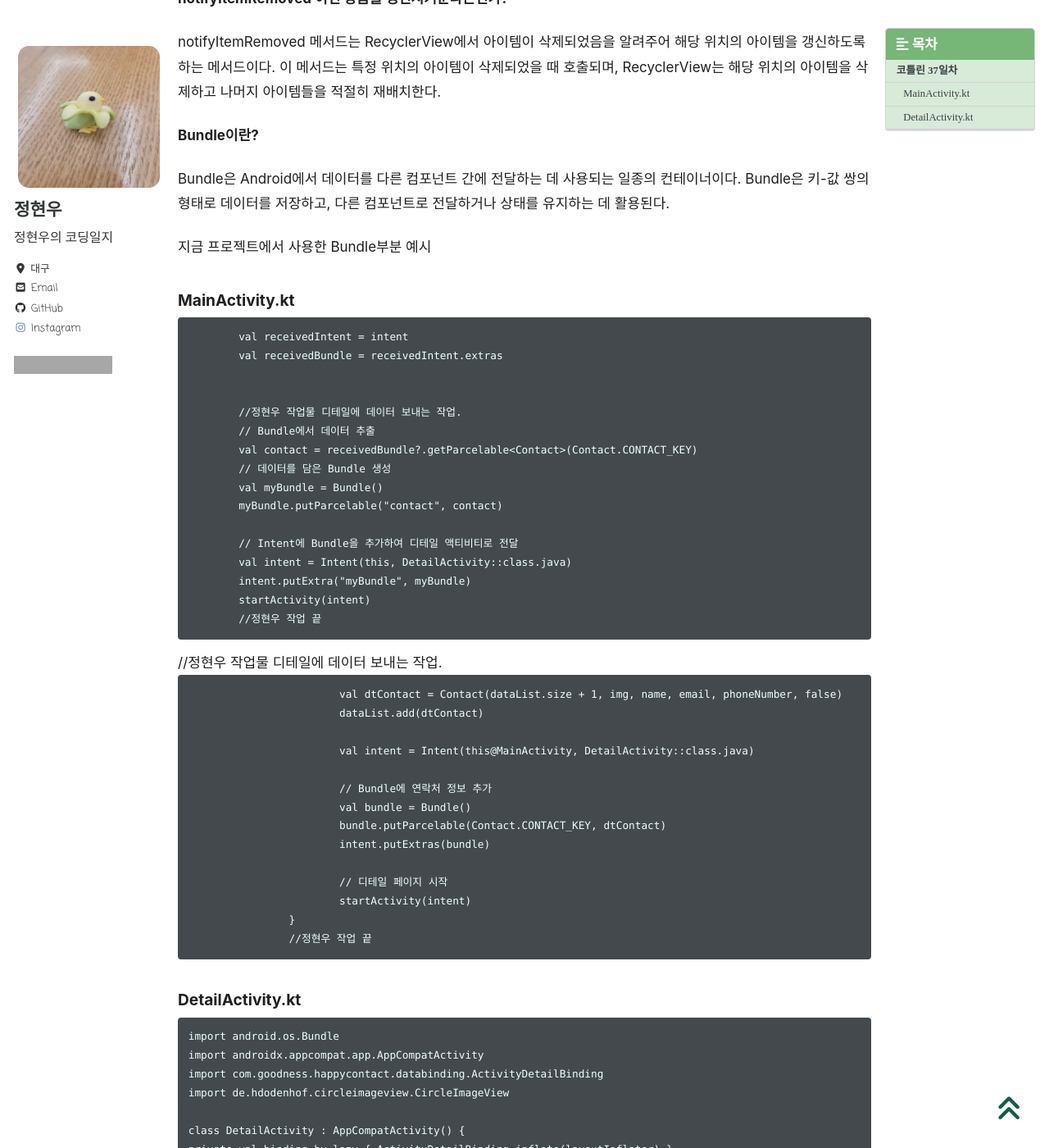
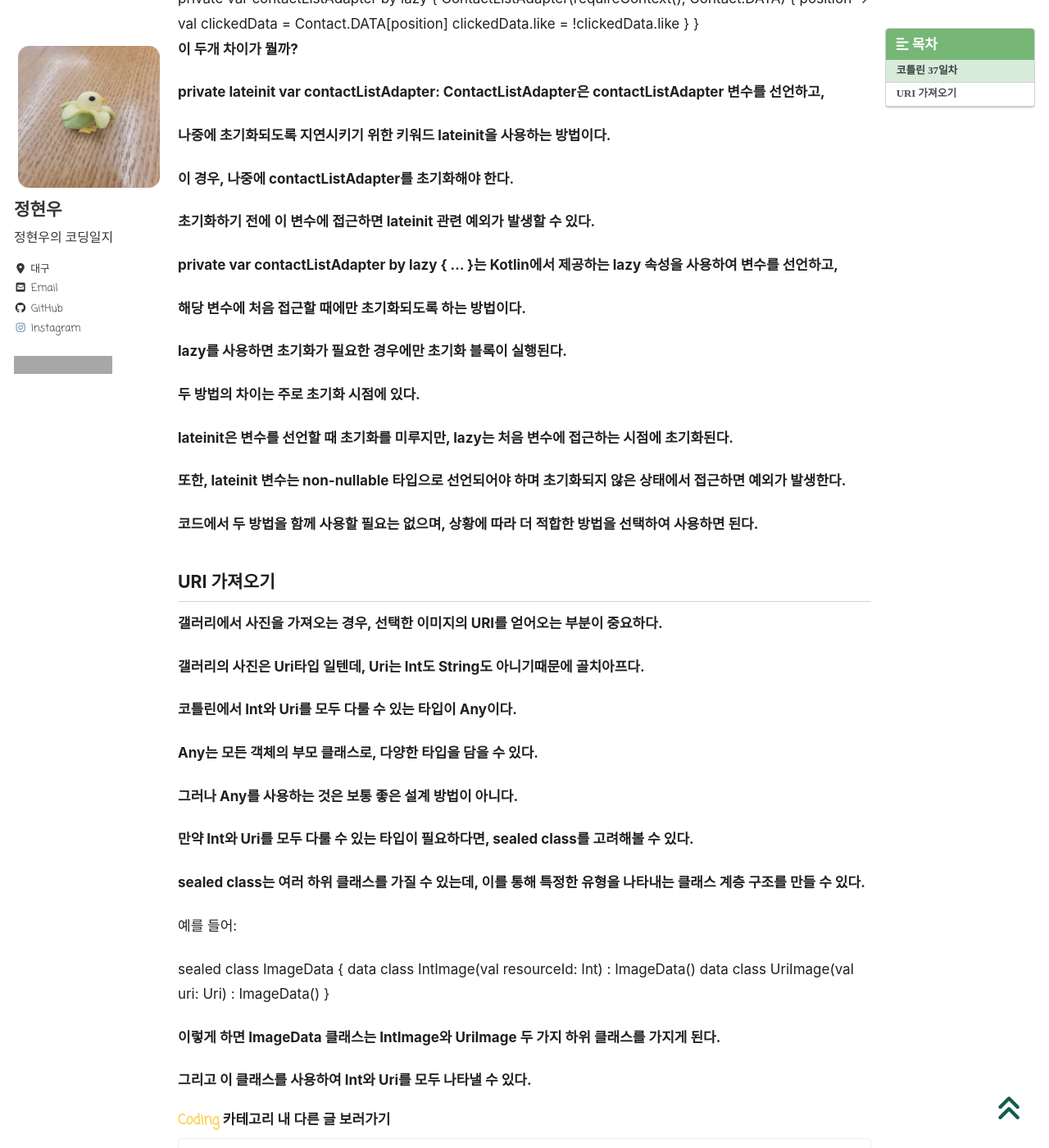
Before and after one commit to hyunparrot/hyunparrot.github.io, a Jekyll site: the page built from _posts/Blog/2024-01-17-kotlin-39.md, in a window 1280 px wide and 1400 px high, scrolled down 600 px. Shown: the whole window at 82% size. Built offline with Jekyll 4.4.1, drawn with Linux system fonts in a browser that asks for light colours; cached includes are drawn as plain includes; nearby versions of some CDN libraries; some web fonts are replaced; comment, search, counter and statistics services are not loaded; some of the changed text lies outside the part shown; grey boxes are pictures that could not be loaded.

Commit message:
Update 2024-01-17-kotlin-39.md

```diff
--- a/_posts/Blog/2024-01-17-kotlin-39.md
+++ b/_posts/Blog/2024-01-17-kotlin-39.md
@@ -22,103 +22,66 @@ last_modified_at: 2024-01-17
 
 **오늘은 8주차 팀프로젝트 과제에 집중하겠습니다!**
 
-객체
+
+private lateinit var contactListAdapter: ContactListAdapter
 
 
-**notifyItemRemoved 이건 상품을 갱신시켜준다는건가?**
+private var contactListAdapter by lazy {
+		ContactListAdapter(requireContext(), Contact.DATA) { position ->
+			val clickedData = Contact.DATA[position]
+		clickedData.like = !clickedData.like
+	}
+}
+**이 두개 차이가 뭘까?**
 
-notifyItemRemoved 메서드는 RecyclerView에서 아이템이 삭제되었음을 알려주어 해당 위치의 아이템을 갱신하도록 하는 메서드이다.
-이 메서드는 특정 위치의 아이템이 삭제되었을 때 호출되며,
-RecyclerView는 해당 위치의 아이템을 삭제하고 나머지 아이템들을 적절히 재배치한다.
+**private lateinit var contactListAdapter: ContactListAdapter은 contactListAdapter 변수를 선언하고,**
 
-**Bundle이란?**
+**나중에 초기화되도록 지연시키기 위한 키워드 lateinit을 사용하는 방법이다.**
 
-Bundle은 Android에서 데이터를 다른 컴포넌트 간에 전달하는 데 사용되는 일종의 컨테이너이다.
-Bundle은 키-값 쌍의 형태로 데이터를 저장하고, 다른 컴포넌트로 전달하거나 상태를 유지하는 데 활용된다.
+**이 경우, 나중에 contactListAdapter를 초기화해야 한다.**
 
-지금 프로젝트에서 사용한 Bundle부분 예시
+**초기화하기 전에 이 변수에 접근하면 lateinit 관련 예외가 발생할 수 있다.**
 
 
-### MainActivity.kt
+**private var contactListAdapter by lazy { ... }는 Kotlin에서 제공하는 lazy 속성을 사용하여 변수를 선언하고,**
 
-		val receivedIntent = intent
-		val receivedBundle = receivedIntent.extras
+**해당 변수에 처음 접근할 때에만 초기화되도록 하는 방법이다.**
+
+**lazy를 사용하면 초기화가 필요한 경우에만 초기화 블록이 실행된다.**
 
 
-		//정현우 작업물 디테일에 데이터 보내는 작업.
-		// Bundle에서 데이터 추출
-		val contact = receivedBundle?.getParcelable<Contact>(Contact.CONTACT_KEY)
-		// 데이터를 담은 Bundle 생성
-		val myBundle = Bundle()
-		myBundle.putParcelable("contact", contact)
 
-		// Intent에 Bundle을 추가하여 디테일 액티비티로 전달
-		val intent = Intent(this, DetailActivity::class.java)
-		intent.putExtra("myBundle", myBundle)
-		startActivity(intent)
-		//정현우 작업 끝
+**두 방법의 차이는 주로 초기화 시점에 있다.**
 
-  				//정현우 작업물 디테일에 데이터 보내는 작업.
-				val dtContact = Contact(dataList.size + 1, img, name, email, phoneNumber, false)
-				dataList.add(dtContact)
+**lateinit은 변수를 선언할 때 초기화를 미루지만, lazy는 처음 변수에 접근하는 시점에 초기화된다.**
 
-				val intent = Intent(this@MainActivity, DetailActivity::class.java)
+**또한, lateinit 변수는 non-nullable 타입으로 선언되어야 하며 초기화되지 않은 상태에서 접근하면 예외가 발생한다.**
 
-				// Bundle에 연락처 정보 추가
-				val bundle = Bundle()
-				bundle.putParcelable(Contact.CONTACT_KEY, dtContact)
-				intent.putExtras(bundle)
+**코드에서 두 방법을 함께 사용할 필요는 없으며, 상황에 따라 더 적합한 방법을 선택하여 사용하면 된다.**
 
-				// 디테일 페이지 시작
-				startActivity(intent)
-			}
-			//정현우 작업 끝
+## URI 가져오기
 
+**갤러리에서 사진을 가져오는 경우, 선택한 이미지의 URI를 얻어오는 부분이 중요하다.**
 
-### DetailActivity.kt
+**갤러리의 사진은 Uri타입 일텐데, Uri는 Int도 String도 아니기때문에 골치아프다.**
 
-    import android.os.Bundle
-    import androidx.appcompat.app.AppCompatActivity
-    import com.goodness.happycontact.databinding.ActivityDetailBinding
-    import de.hdodenhof.circleimageview.CircleImageView
+**코틀린에서 Int와 Uri를 모두 다룰 수 있는 타입이 Any이다.**
 
-    class DetailActivity : AppCompatActivity() {
-    private val binding by lazy { ActivityDetailBinding.inflate(layoutInflater) }
+**Any는 모든 객체의 부모 클래스로, 다양한 타입을 담을 수 있다.**
 
-    override fun onCreate(savedInstanceState: Bundle?) {
-        super.onCreate(savedInstanceState)
-        setContentView(binding.root)
+**그러나 Any를 사용하는 것은 보통 좋은 설계 방법이 아니다.**
 
-        val receivedIntent = intent
-        val receivedBundle = receivedIntent.extras
+**만약 Int와 Uri를 모두 다룰 수 있는 타입이 필요하다면, sealed class를 고려해볼 수 있다.**
 
-        // Bundle에서 연락처 정보 추출
-        val contact = receivedBundle?.getParcelable<Contact>(Contact.CONTACT_KEY)
+**sealed class는 여러 하위 클래스를 가질 수 있는데, 이를 통해 특정한 유형을 나타내는 클래스 계층 구조를 만들 수 있다.**
 
-        // 연락처 정보가 null이 아닌 경우에만 표시
-        if (contact != null) {
-            // 이름과 전화번호 표시
-            binding.textViewName.text = "이름: ${contact.name}"
-            binding.textViewPhoneNumber.text = "전화번호: ${contact.phoneNumber}"
+예를 들어:
 
-            // 프로필 이미지 표시
-            val profileImageView = binding.profileImageView
-            profileImageView.setImageResource(contact.profileImage)
-        }
-    }
-    }
+sealed class ImageData {
+    data class IntImage(val resourceId: Int) : ImageData()
+    data class UriImage(val uri: Uri) : ImageData()
+}
 
-**이 부분은 DetailActivity가 시작될 때 Intent로 전달된 데이터를 받아와서 해당 데이터를 화면에 표시하는 예시이다.**
+**이렇게 하면 ImageData 클래스는 IntImage와 UriImage 두 가지 하위 클래스를 가지게 된다.**
 
-    val receivedIntent = intent
-    val receivedBundle = receivedIntent.extras
-    // Bundle에서 연락처 정보 추출
-    val contact = receivedBundle?.getParcelable<Contact>(Contact.CONTACT_KEY)
-
-**여기서 receivedIntent.extras를 통해 Intent에 첨부된 Bundle을 가져오고,**
-
-**그 후 getParcelable 메서드를 사용하여 Contact 클래스로 캐스팅하여 연락처 정보를 추출하고 있다.**
-
-**추출된 Contact 객체는 이후에 사용되어 이름, 전화번호 및 프로필 이미지를 표시하는 데 활용되었다.**
-
-**이 부분은 DetailActivity가 시작될 때 Intent로 전달된 데이터를 받아와서 해당 데이터를 화면에 표시하는 예시이다.**
+**그리고 이 클래스를 사용하여 Int와 Uri를 모두 나타낼 수 있다.**
```
